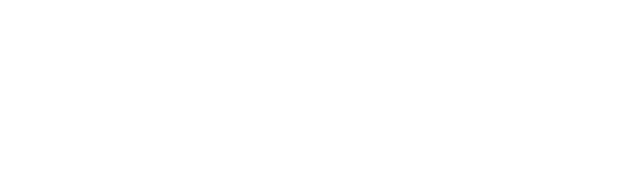
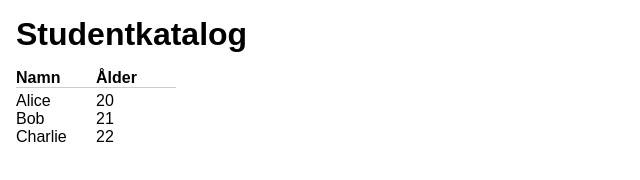
Before and after one commit to Alexeri/studentkatalog, a website: page index.html in a window 1280 px wide. Shown: the whole page, without its empty margins (0-640 px from the left). Drawn offline with Linux system fonts and the light colour scheme.

Commit message:
US1&US2: Rendera namn och ålder på studenter (#1 och #2)

```diff
--- a/css/style.css
+++ b/css/style.css
@@ -0,0 +1,27 @@
+* {
+  padding: 0;
+  margin: 0;
+}
+body {
+  font-family: Arial, sans-serif;
+}
+main {
+  margin: 1rem;
+}
+
+.student-table {
+  margin-top: 1rem;
+  border-collapse: collapse;
+}
+.student-table th,
+.student-table td {
+  width: 5rem;
+  text-align: left;
+}
+.student-table thead {
+  border-bottom: 1px solid #ccc;
+}
+
+.student-table tbody tr:first-child td {
+  padding-top: 0.25rem;
+}
--- a/index.html
+++ b/index.html
@@ -1,13 +1,24 @@
 <!DOCTYPE html>
 <html lang="en">
-<head>
-    <meta charset="UTF-8">
-    <meta name="viewport" content="width=device-width, initial-scale=1.0">
+  <head>
+    <meta charset="UTF-8" />
+    <meta name="viewport" content="width=device-width, initial-scale=1.0" />
     <title>Document</title>
     <script src="/dist/main.js" defer></script>
-    <link rel="stylesheet" href="/css/style.css">
-</head>
-<body>
-
-</body>
+    <link rel="stylesheet" href="/css/style.css" />
+  </head>
+  <body>
+    <main>
+      <h1>Studentkatalog</h1>
+      <table class="student-table">
+        <thead>
+          <tr>
+            <th>Namn</th>
+            <th>Ålder</th>
+          </tr>
+        </thead>
+        <tbody id="student-tbody"></tbody>
+      </table>
+    </main>
+  </body>
 </html>
--- a/src/main.ts
+++ b/src/main.ts
@@ -1,9 +1,40 @@
+// --- Interfaces --- //
 interface Student {
   id: number;
   name: string;
+  age: number;
 }
+
+// --- Data --- //
 const students: Student[] = [
-  { id: 1, name: "Alice" },
-  { id: 2, name: "Bob" },
-  { id: 3, name: "Charlie" },
+  { id: 1, name: "Alice", age: 20 },
+  { id: 2, name: "Bob", age: 21 },
+  { id: 3, name: "Charlie", age: 22 },
 ];
+
+// --- Dom Elements --- //
+const studentList = getElement<HTMLTableSectionElement>("#student-tbody");
+
+// --- Utility Functions --- //
+function getElement<T extends HTMLElement>(selector: string): T {
+  const el = document.querySelector(selector);
+  if (!el) throw new Error(`Element with selector "${selector}" not found.`);
+  return el as T;
+}
+
+// --- Render Functions --- //
+function renderStudents(students: Student[]): void {
+  studentList.innerHTML = students
+    .map(
+      (student) => `
+        <tr class="student-row">
+          <td class="student-name">${student.name}</td>
+          <td class="student-age">${student.age}</td>
+        </tr>
+      `
+    )
+    .join("");
+}
+
+// --- Initial Render --- //
+renderStudents(students);
```
Also changed, not shown: dist/main.js, 1 other file.
